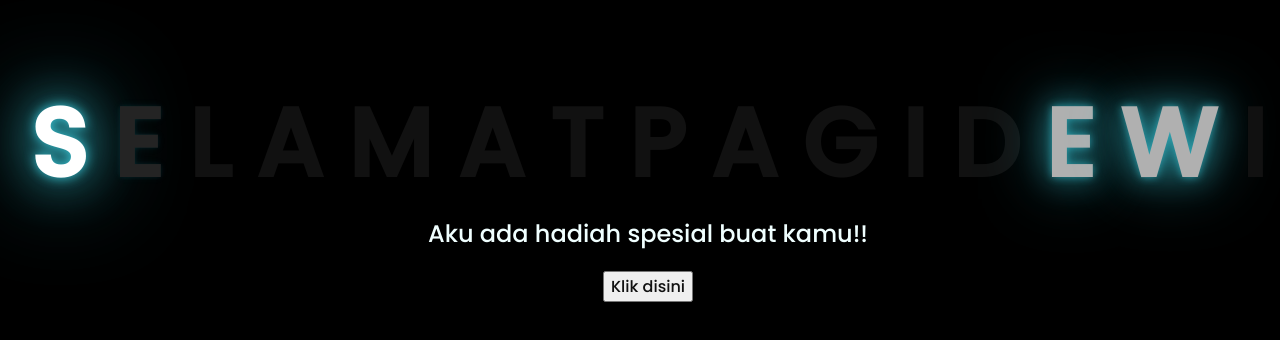
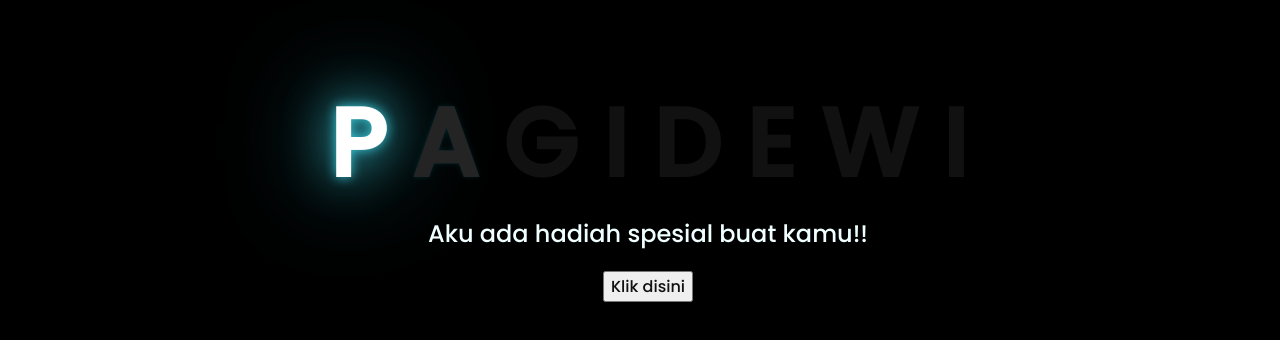
Before and after one commit to TheRazaq/Bunga, a plain HTML site: page index.html in a window 1280 px wide. Shown: the part 222-562 px from the top of the page. Drawn offline with Linux system fonts and the light colour scheme.

Commit message:
index.html

```diff
--- a/index.html
+++ b/index.html
@@ -11,13 +11,6 @@
 <body>
     <div class="greetings">
     <!-- silahkan menambah kata sesuai keinginan dengan <span>text...</span -->
-        <span>S</span>
-        <span>E</span>
-        <span>L</span>
-        <span>A</span>
-        <span>M</span>
-        <span>A</span>
-        <span>T</span>
         <span>P</span>
         <span>A</span>
         <span>G</span>
```
